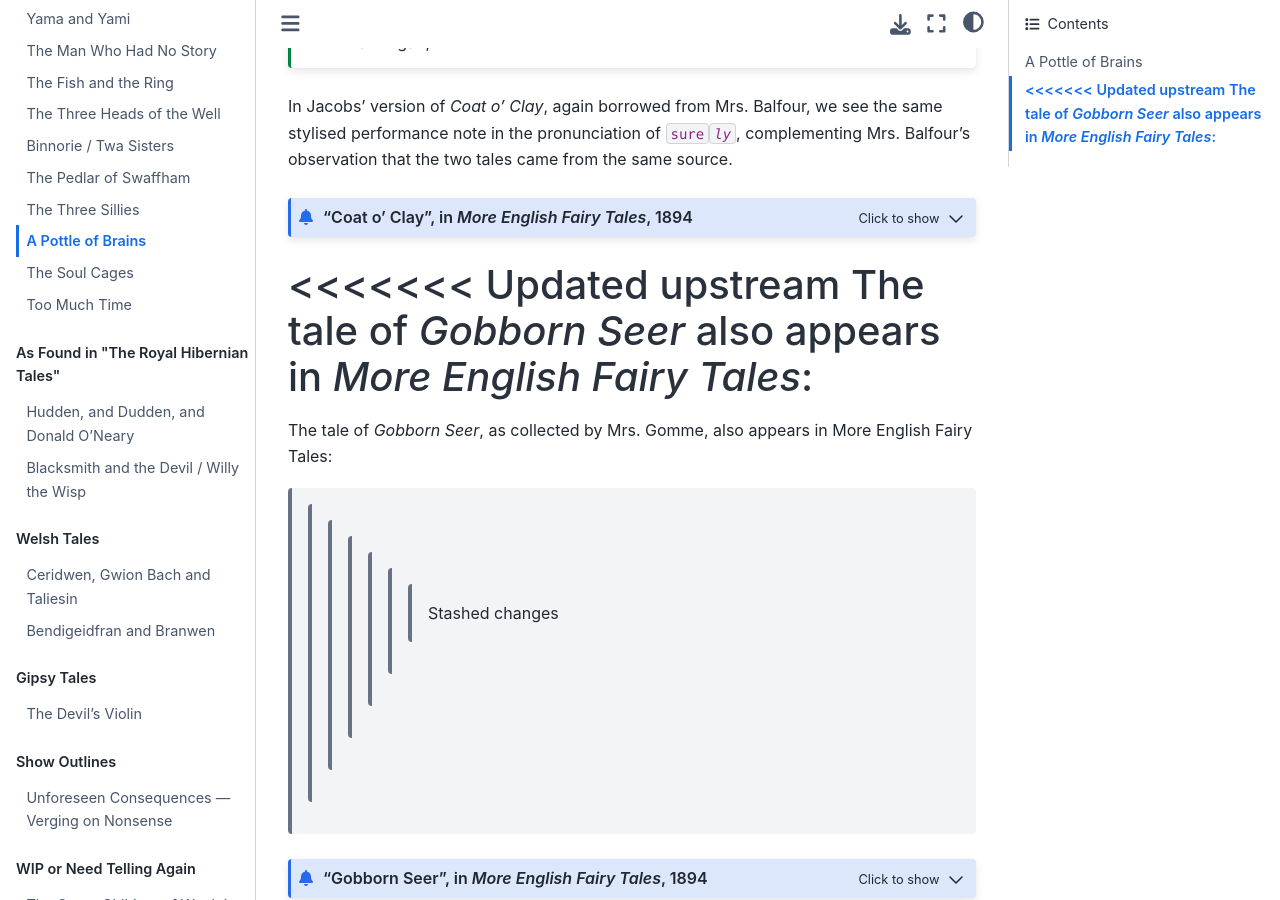
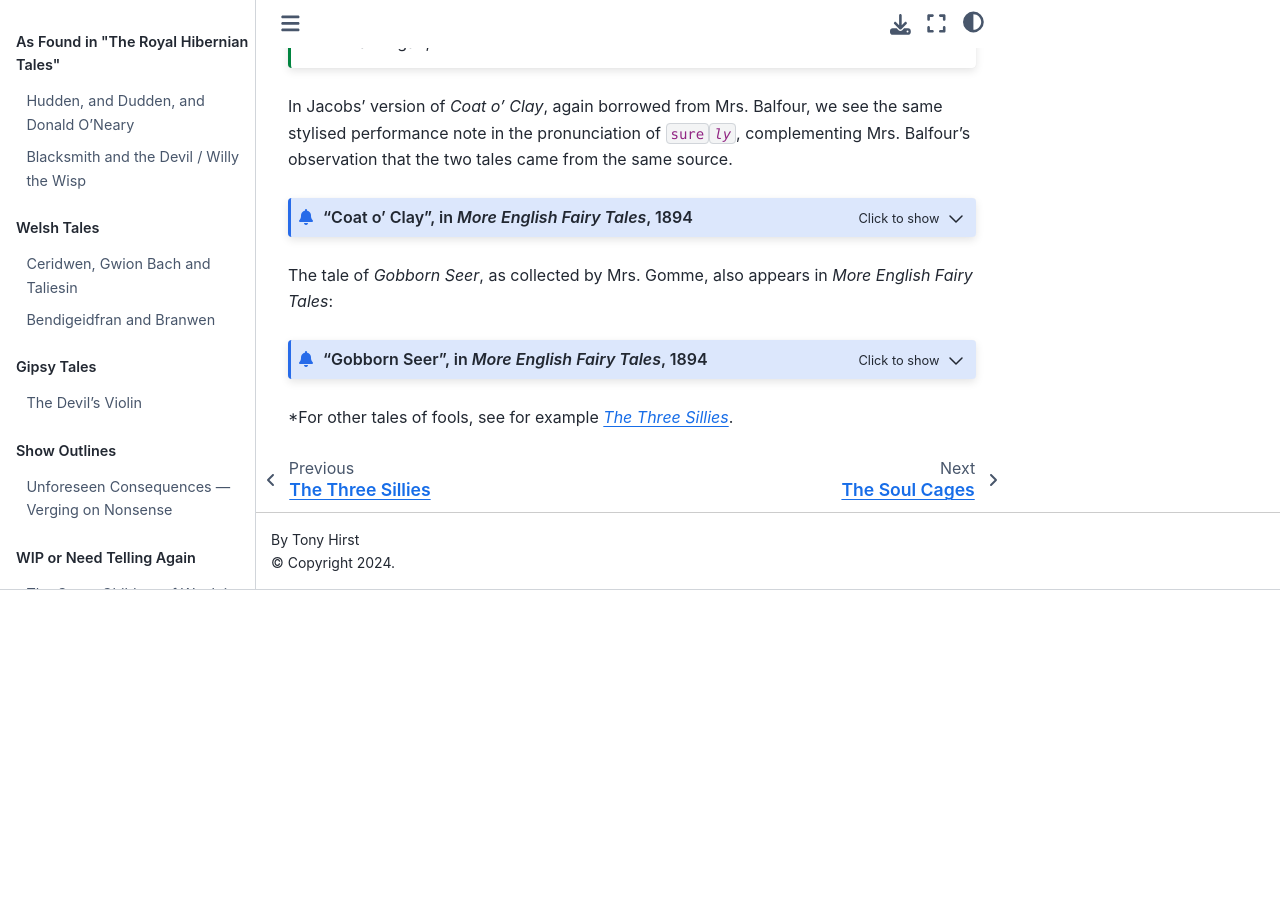
Before and after one commit to psychemedia/storytelling-notes, a Jupyter Book: the page built from pottle-of-brains.md, in a window 1280 px wide and 900 px high, scrolled down 1166 px. Built offline with Jupyter Book 1.0.4 settings and Sphinx 7.4.7 and the Sphinx Book theme 1.1.4, drawn with Linux system fonts in a browser that asks for light colours; after the commit the page ends 1756 px from its top, so only the background shows below that.

Commit message:
Update pottle-of-brains.md

````diff
--- a/pottle-of-brains.md
+++ b/pottle-of-brains.md
@@ -226,7 +226,7 @@
 
 "They are," say's she.
 
-"An'—an'—" says he, 'n comes to a stop—"a reckon we'll tackle business noo, hevin' done tha perlite like. Hev' ye ony brains fur to sell?"
+"An'—an'—" says he, 'n comes to a stop— "a reckon we'll tackle business noo, hevin' done tha perlite like. Hev' ye ony brains fur to sell?"
 
 "That depen's," says she, "ef thou wants king's brains, or sodger's brains, or schoolme'aster's brains, a dinna keep 'em."
 
@@ -478,7 +478,7 @@
 
 Presently, when he sat up and looked down at himself, he found that the dust had caked into a sort of skin over his wet clothes till you could not see an inch of them, they were so well covered. "Hi, yi!" said he, "here's a coat o' clay ready made, and a fine one. See now, I'm a clever fellow this time sure-*ly*, for I've found what I wanted without looking for it! Wow, but it's a fine feeling to be so smart!"
 
-And he sat and scratched^his head, and thought about his own cleverness.
+And he sat and scratched his head, and thought about his own cleverness.
 
 But all of a sudden, round the corner came the squire on horseback, full gallop, as if the boggles were after him; but the fool had to jump, even though the squire pulled his horse back on his haunches.
 
@@ -555,11 +555,7 @@
 Remarks. — A rustic apologue, which is scarcely more than a prolonged pun on "Coat o' Clay." Mrs. Balfour's telling redeems it from the usual dulness of folk-tales with a moral or a double meaning.
 ```
 
-<<<<<<< Updated upstream
-The tale of *Gobborn Seer* also appears in *More English Fairy Tales*:
-=======
-The tale of *Gobborn Seer*, as collected by Mrs. Gomme, also appears in More English Fairy Tales:
->>>>>>> Stashed changes
+The tale of *Gobborn Seer*, as collected by Mrs. Gomme, also appears in *More English Fairy Tales*:
 
 ```{admonition} "Gobborn Seer", in *More English Fairy Tales*, 1894
 :class: dropdown
````
